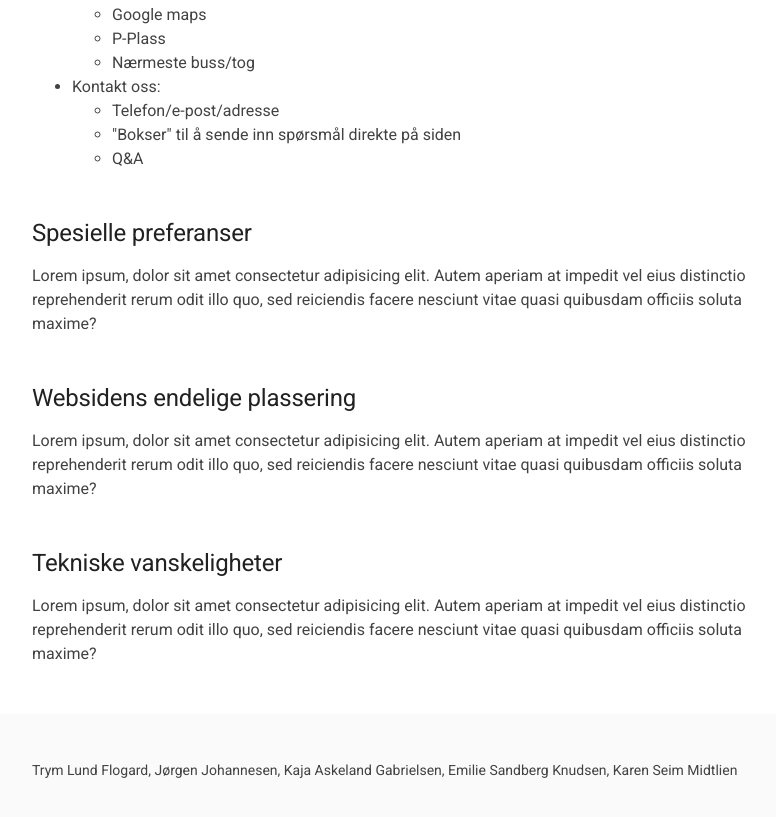
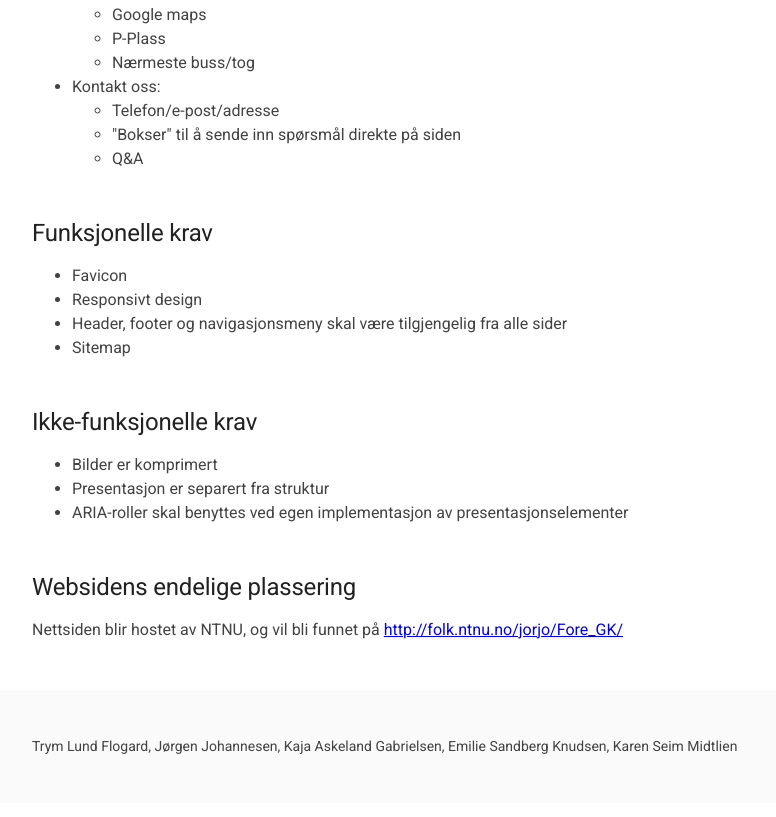
Before and after one commit to trympet/it2805-prosjektoppgave, a plain HTML site: page index.html in a window 1280 px wide. Shown: the part 1387-2204 px from the top of the page, without its empty margins (228-1004 px from the left). Drawn offline with Linux system fonts and the light colour scheme.

Commit message:
endret krav

```diff
--- a/index.html
+++ b/index.html
@@ -78,42 +78,35 @@
     </li>
     <li> Kontakt oss:
         <ul>
-        <li>Telefon/e-post/adresse</li>
-        <li>"Bokser" til å sende inn spørsmål direkte på siden</li>
-        <li> Q&A</li>
+          <li>Telefon/e-post/adresse</li>
+          <li>"Bokser" til å sende inn spørsmål direkte på siden</li>
+          <li> Q&A</li>
         </ul>
     </li>
  </ul>
 
-
 	</p>
         </section>
         <section>
-          <h2>Spesielle preferanser</h2>
-          <p>Lorem ipsum, dolor sit amet consectetur adipisicing elit. Autem
-            aperiam
-            at impedit vel eius distinctio reprehenderit rerum odit illo quo,
-            sed
-            reiciendis facere nesciunt vitae quasi quibusdam officiis soluta
-            maxime?</p>
+          <h2>Funksjonelle krav</h2>
+            <ul>
+              <li>Favicon</li>
+              <li>Responsivt design</li>
+              <li>Header, footer og navigasjonsmeny skal være tilgjengelig fra alle sider</li>
+              <li>Sitemap</li>
+            </ul>
+        </section>
+        <section>
+          <h2>Ikke-funksjonelle krav</h2>
+            <ul>
+              <li>Bilder er komprimert</li>
+              <li>Presentasjon er separert fra struktur</li>
+              <li>ARIA-roller skal benyttes ved egen implementasjon av presentasjonselementer</li>
+            </ul>
         </section>
         <section>
           <h2>Websidens endelige plassering</h2>
-          <p>Lorem ipsum, dolor sit amet consectetur adipisicing elit. Autem
-            aperiam
-            at impedit vel eius distinctio reprehenderit rerum odit illo quo,
-            sed
-            reiciendis facere nesciunt vitae quasi quibusdam officiis soluta
-            maxime?</p>
-        </section>
-        <section>
-          <h2>Tekniske vanskeligheter</h2>
-          <p>Lorem ipsum, dolor sit amet consectetur adipisicing elit. Autem
-            aperiam
-            at impedit vel eius distinctio reprehenderit rerum odit illo quo,
-            sed
-            reiciendis facere nesciunt vitae quasi quibusdam officiis soluta
-            maxime?</p>
+          <p>Nettsiden blir hostet av NTNU, og vil bli funnet på <a href='http://folk.ntnu.no/jorjo/Fore_GK/' target="_blank">http://folk.ntnu.no/jorjo/Fore_GK/</a></p>
         </section>
       </article>
     </main>
```
